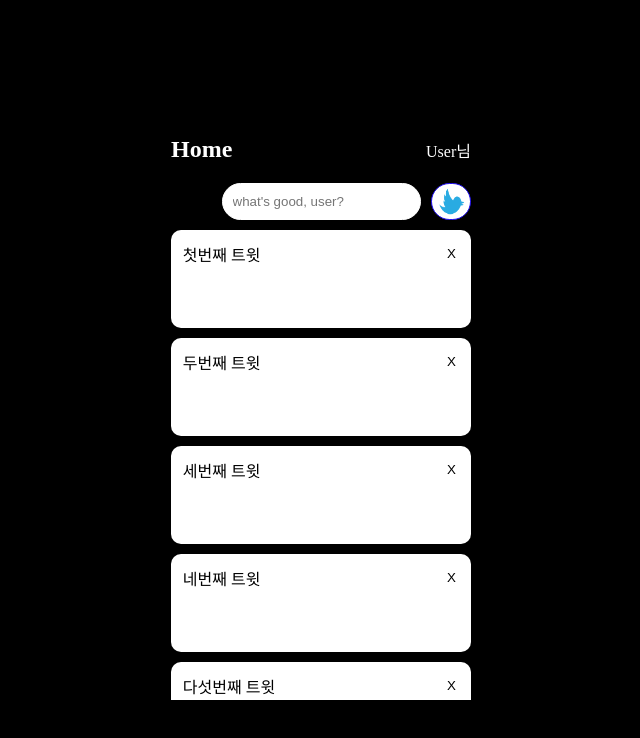
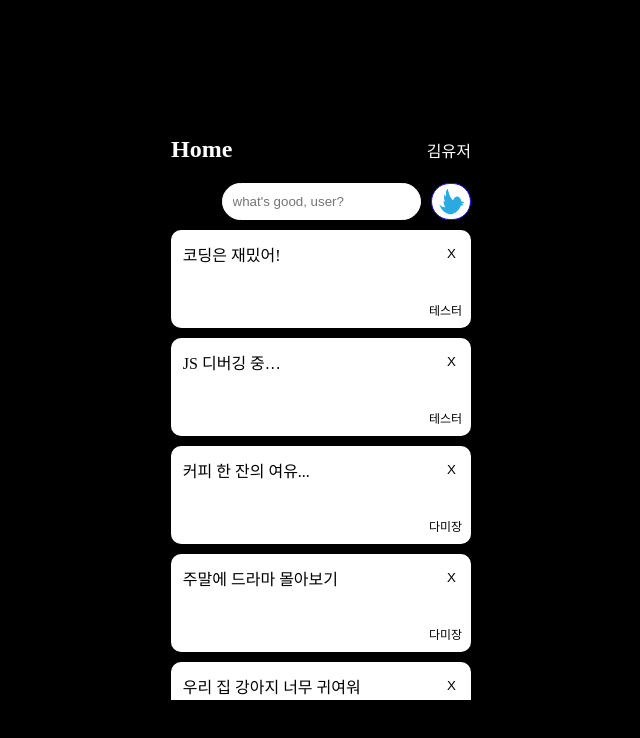
Before and after one commit to yoon-seonyoung/workspace_repository, a Vue app: page /main in a window 1280 px wide. Shown: the top 738 px of the page, without its empty margins (319-959 px from the left). Built offline with nearby package versions, Linux system fonts and the light colour scheme.

Commit message:
closed #7: Pinia로 유저,피드 관리하기

```diff
--- a/package.json
+++ b/package.json
@@ -9,6 +9,7 @@
   },
   "dependencies": {
     "core-js": "^3.8.3",
+    "pinia": "^3.0.4",
     "vue": "^3.2.13",
     "vue-router": "4"
   },
--- a/src/components/ItemComponent.vue
+++ b/src/components/ItemComponent.vue
@@ -1,5 +1,5 @@
 <template>
-    <li v-for="(item, index) in items" :key="index">
+    <li>
         <span>{{ item.id }} - {{ item.name }}</span>
     </li>
 </template>
--- a/src/main.js
+++ b/src/main.js
@@ -1,7 +1,10 @@
 import { createApp } from 'vue'
+import { createPinia } from 'pinia'
 import App from './App.vue'
 import router from './router'
+//import { create } from 'core-js/core/object'
 
 createApp(App)
-.use(router)
-.mount('#app')
+    .use(router)
+    .use(createPinia())
+    .mount('#app')
--- /dev/null
+++ b/src/store/feedStore.js
@@ -0,0 +1,96 @@
+import { defineStore } from "pinia";
+
+//초기화 데이터
+const testFeedsData = [
+    {
+        id: 11,
+        content: "코딩은 재밌어!",
+        user: {
+            id: 12,
+            name: "테스터"
+        }
+    },
+    {
+        id: 10,
+        content: "JS 디버깅 중…",
+        user: {
+            id: 12,
+            name: "테스터"
+        }
+    },
+    {
+        id: 9,
+        content: "커피 한 잔의 여유...",
+        user: {
+            id: 13,
+            name: "다미장"
+        }
+    },
+    {
+        id: 6,
+        content: "주말에 드라마 몰아보기",
+        user: {
+            id: 13,
+            name: "다미장"
+        }
+    },
+    {
+        id: 5,
+        content: "우리 집 강아지 너무 귀여워",
+        user: {
+            id: 13,
+            name: "다미장"
+        }
+    },
+    {
+        id: 4,
+        content: "2025년에는 꼭 운동한다!",
+        user: {
+            id: 11,
+            name: "user"
+        }
+    },
+    {
+        id: 3,
+        content: "디버깅만 몇 시간째…",
+        user: {
+            id: 11,
+            name: "user"
+        }
+    },
+    {
+        id: 2,
+        content: "아침 커피로 하루 시작",
+        user: {
+            id: 11,
+            name: "user"
+        }
+    },
+    {
+        id: 1,
+        content: "오늘도 멋진 하루 되세요!",
+        user: {
+            id: 11,
+            name: "user"
+        }
+    }
+]
+
+export const useFeedStore = defineStore('feed', {
+    state: () => ({
+        feeds: []
+
+    }),
+    getters: {
+
+    },
+    actions: {
+        setFeeds() {
+            this.feeds = testFeedsData;
+            //“외부에서 받은 데이터를 → 내 상태에 복사해 넣는 함수”
+            //action은 “store 객체 스스로 자기 상태를 고치는 함수”
+        }
+    },
+
+}
+);
--- /dev/null
+++ b/src/store/fruit.js
@@ -0,0 +1,27 @@
+import { defineStore } from "pinia";
+
+//fruit store를 꺼내주는 함수 만들기
+export const useFruitStore = defineStore('fruit', {
+    state: () => ({
+        fruitList: [
+            { id: 1, name: "Apple" },
+            { id: 2, name: "Banana" },
+            { id: 3, name: "Orange" },
+            { id: 4, name: "Data" },
+            { id: 5, name: "Elderberry" },
+        ]
+    }),
+    getters: { //fruitList의 현재길이 반환
+        getFruitListLength: (state) => state.fruitList.length,
+        getFruitByNameWithA: (state) => state.fruitList.filter(fruit => fruit.name.includes('a'))
+    },
+    actions: {
+        removeFirstItem() {
+            this.fruitList.shift()
+        },
+        removeLastItem() {
+            this.fruitList.pop()
+        }
+    },
+
+});
--- /dev/null
+++ b/src/store/userStore.js
@@ -0,0 +1,17 @@
+import { defineStore } from "pinia";
+
+//
+export const useUserStore = defineStore('user', {
+    state: () => ({
+        user: {
+            name: "김유저"
+        }
+    }),
+
+    getters: {
+        userName(state) {
+            return state.user.name
+        }
+    }
+
+});
--- a/src/views/DemoPage.vue
+++ b/src/views/DemoPage.vue
@@ -1,109 +1,32 @@
 <template>
     <div>
-        <button @click="removeFirstItem">Remove First Item</button>
-        <button @click="removeLastItem">Remove Last Item</button>
+        <button @click="fruitStore.removeFirstItem">Remove First Item</button>
+        <button @click="fruitStore.removeLastItem">Remove Last Item</button>
 
-        <FeedList :feeds="feeds" />
+        <ul>
+            <ItemComponent v-for="item in fruitStore.fruitList" :key="item.id" :item="item" />
+        </ul>
+        <!-- <FeedList :feeds="feeds" /> -->
+        <div>getFruitListLength:{{ fruitStore.getFruitListLength }}</div>
+        <div>getFruitByNameWithA:{{ fruitStore.getFruitByNameWithA }}</div>
     </div>
 </template>
 
 <script>
-import FeedList from '@/components/FeedList.vue';
+//import FeedList from '@/components/FeedList.vue';
+import ItemComponent from '@/components/ItemComponent.vue';
+import { useFruitStore } from '@/store/fruit';
 
 export default {
     name: "DemoPage",
-    components: { FeedList },
+    components: { ItemComponent },
     data() {
         return {
-            feeds: [],
+            fruitStore: useFruitStore() //fruit.js의 state, getters, actions들어가있음.(store 인스턴스 객체)
         };
     },
-    methods: {
-        removeFirstItem() {
-            this.items.shift();
-        },
-        removeLastItem() {
-            this.items.pop();
-        }
-    },
-    created() { //created()추가
-        const testData = [
-            {
-                id: 11,
-                content: "코딩은 재밌어!",
-                user: {
-                    id: 12,
-                    name: "테스터"
-                }
-            },
-            {
-                id: 10,
-                content: "JS 디버깅 중…",
-                user: {
-                    id: 12,
-                    name: "테스터"
-                }
-            },
-            {
-                id: 9,
-                content: "커피 한 잔의 여유...",
-                user: {
-                    id: 13,
-                    name: "다미장"
-                }
-            },
-            {
-                id: 6,
-                content: "주말에 드라마 몰아보기",
-                user: {
-                    id: 13,
-                    name: "다미장"
-                }
-            },
-            {
-                id: 5,
-                content: "우리 집 강아지 너무 귀여워",
-                user: {
-                    id: 13,
-                    name: "다미장"
-                }
-            },
-            {
-                id: 4,
-                content: "2025년에는 꼭 운동한다!",
-                user: {
-                    id: 11,
-                    name: "user"
-                }
-            },
-            {
-                id: 3,
-                content: "디버깅만 몇 시간째…",
-                user: {
-                    id: 11,
-                    name: "user"
-                }
-            },
-            {
-                id: 2,
-                content: "아침 커피로 하루 시작",
-                user: {
-                    id: 11,
-                    name: "user"
-                }
-            },
-            {
-                id: 1,
-                content: "오늘도 멋진 하루 되세요!",
-                user: {
-                    id: 11,
-                    name: "user"
-                }
-            }
-        ];
-        this.feeds = testData;
-    }
-}
+
+};
 </script>
 
 <style></style>
--- a/src/views/MainPage.vue
+++ b/src/views/MainPage.vue
@@ -2,36 +2,32 @@
     <div>
         <div class="title-container">
             <h2>Home</h2>
-            <div>User님</div>
+            <div>{{ userStore.userName }}</div>
         </div>
         <TweetBar />
-        <FeedList :feeds="feeds" />
+        <FeedList :feeds="feedStore.feeds" />
     </div>
 </template>
 
 <script>
 import TweetBar from '@/components/TweetBar.vue';
 import FeedList from '@/components/FeedList.vue';
+import { useUserStore } from '@/store/userStore';
+import { useFeedStore } from '@/store/feedStore';
+
 export default {
     name: "MainPage",
     components: { FeedList, TweetBar },
     data() {
         return {
-            feeds: [
-                { id: 1, content: "첫번째 트윗", user: "김유저" },
-                { id: 2, content: "두번째 트윗", user: "이유저" },
-                { id: 3, content: "세번째 트윗", user: "박유저" },
-                { id: 4, content: "네번째 트윗", user: "최유저" },
-                { id: 5, content: "다섯번째 트윗", user: "정유저" },
-                { id: 6, content: "여섯번째 트윗", user: "강유저" },
-                { id: 7, content: "일곱번째 트윗", user: "조유저" },
-                { id: 8, content: "여덟번째 트윗", user: "윤유저" },
-                { id: 9, content: "아홉번째 트윗", user: "장유저" },
-                { id: 10, content: "열번째 트윗", user: "임유저" },
-            ]
+            feedStore: useFeedStore(),
+            userStore: useUserStore(),
         };
+    },
+    created() {
+        this.feedStore.setFeeds()
     }
-}
+};
 </script>
 
 <style scoped>
```
Also changed, not shown: 1 other file (tests, documents, lock files or other folders).
